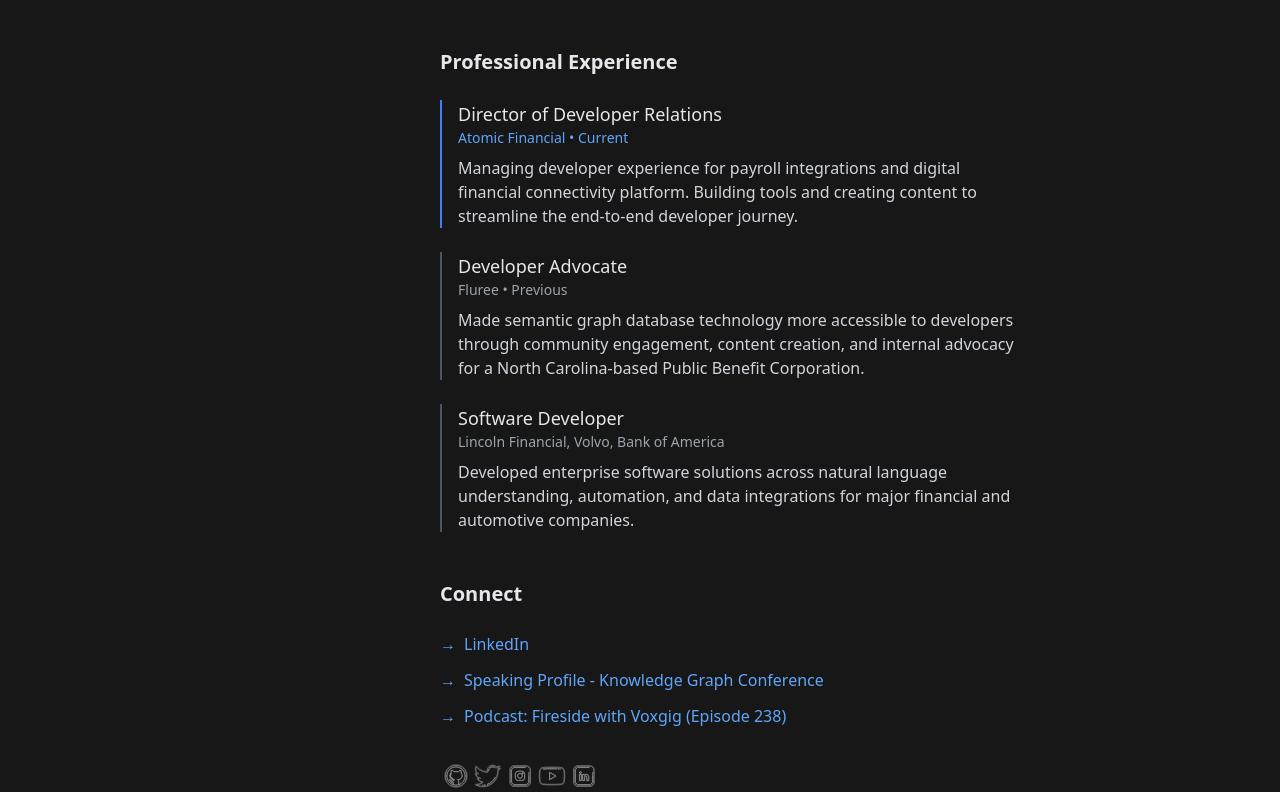
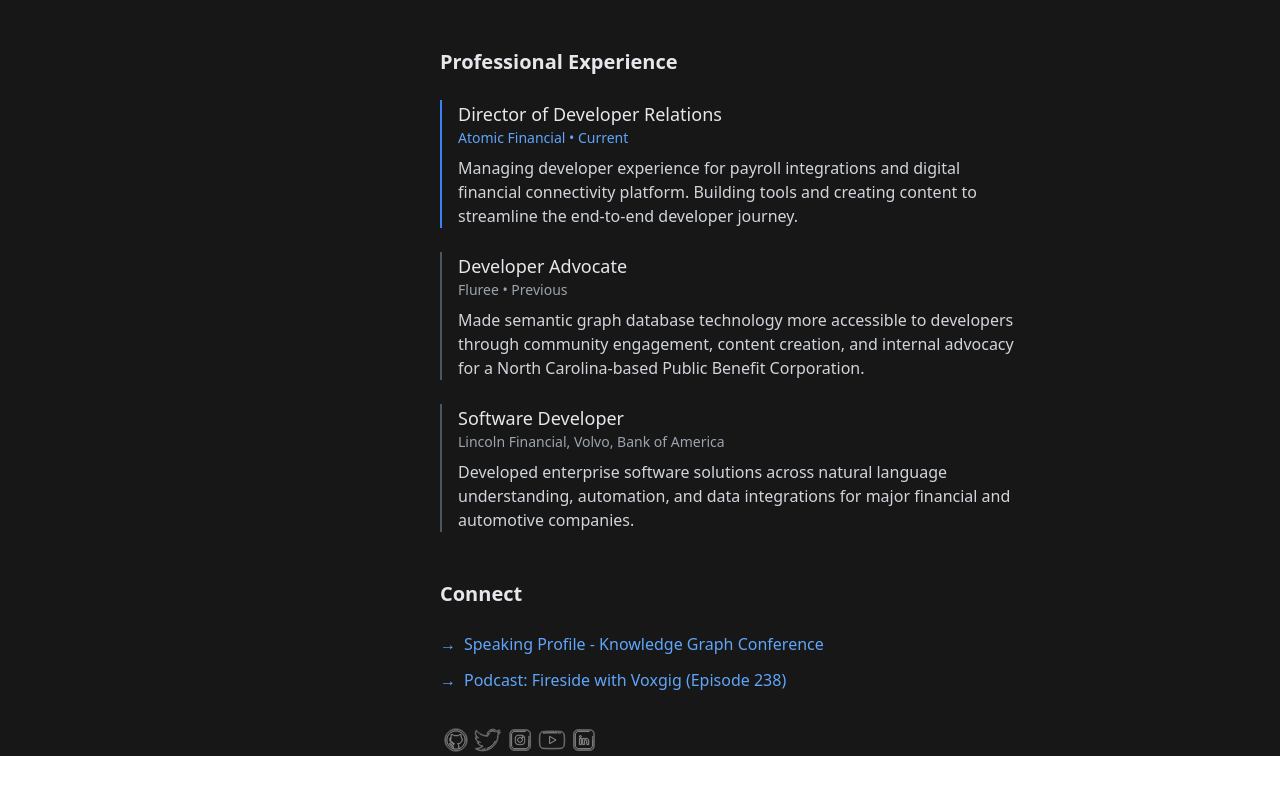
Before and after one commit to Tr3yb0/website, a Nuxt app: page / in a window 1280 px wide. Shown: the part 948-1740 px from the top of the page. After the commit the page ends 1704 px from the top, so only its background shows below. Built offline with nearby package versions, Linux system fonts and the light colour scheme.

Commit message:
remove extraneous linkedin link

```diff
--- a/components/Contact.vue
+++ b/components/Contact.vue
@@ -5,17 +5,10 @@
     <div class="space-y-4">
       <div class="flex flex-col space-y-3">
         <NuxtLink
-          to="https://www.linkedin.com/in/treybotard/"
-          target="_blank"
-          class="text-blue-400 hover:text-blue-300 hover:underline flex items-center space-x-2">
-          <span>→</span>
-          <span>LinkedIn</span>
-        </NuxtLink>
-
-        <NuxtLink
           to="https://www.knowledgegraph.tech/speakers/trey-botard/"
           target="_blank"
-          class="text-blue-400 hover:text-blue-300 hover:underline flex items-center space-x-2">
+          class="text-blue-400 hover:text-blue-300 hover:underline flex items-center space-x-2"
+        >
           <span>→</span>
           <span>Speaking Profile - Knowledge Graph Conference</span>
         </NuxtLink>
@@ -23,7 +16,8 @@
         <NuxtLink
           to="https://open.spotify.com/episode/6WeXJStHxl2Lx1DF45rmMP"
           target="_blank"
-          class="text-blue-400 hover:text-blue-300 hover:underline flex items-center space-x-2">
+          class="text-blue-400 hover:text-blue-300 hover:underline flex items-center space-x-2"
+        >
           <span>→</span>
           <span>Podcast: Fireside with Voxgig (Episode 238)</span>
         </NuxtLink>
```
